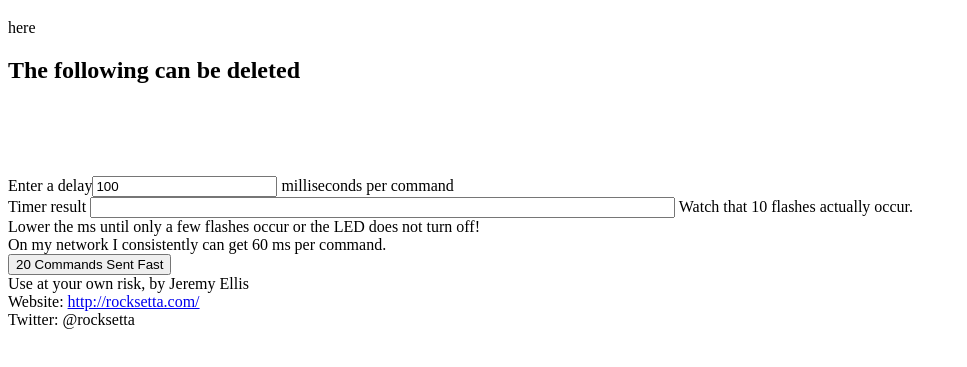
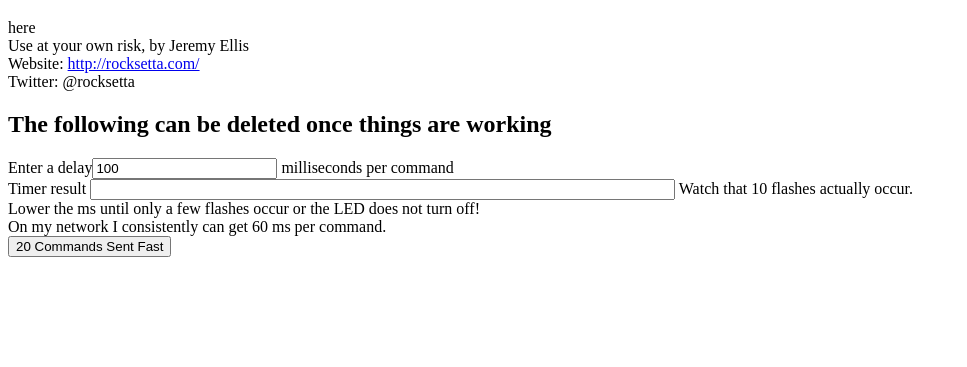
Before and after one commit to hpssjellis/arduino-simple-websocket, a website: page index.html in a window 1280 px wide. Shown: the part 269-636 px from the top of the page, without its empty margins (0-967 px from the left). Drawn offline with Linux system fonts and the light colour scheme.

Commit message:
Update index.html

```diff
--- a/index.html
+++ b/index.html
@@ -1,7 +1,7 @@
 <html>
 <head>
 
-<title>Arfuino fast weeb page communication using a Node WS Express websocket</title>
+<title>Arduino fast web page communication using a Node WS Express websocket</title>
 
 </head>
 
@@ -21,7 +21,7 @@ ws.onmessage = function (event) {
 
 </script>
 
-Use this to test new controls flashed to the Photon
+Use this to test new controls flashed to the Arduino
 <input id="myIn1" type=text value=E ><input type=button value=send onclick="{
    ws.send(document.all.myIn1.value)
 }"><br><br>
@@ -31,32 +31,21 @@ Use this to test new controls flashed to the Photon
 <input id="myOff"  type=button style="font-size:25px" value="send D7-OFF = B using touchstart" ontouchstart="{ws.send('B');return false;}" onclick="{ws.send('B');}"><br><br><br><br>
 
 
+<br><br><br><br>
+<h1>C ping Sent every 12 seconds</h1>
+<div id="myDiv1">  here<br>  </div>
+
+
+Use at your own risk, by Jeremy Ellis<br>
+Website: <a href="http://rocksetta.com/">http://rocksetta.com/</a><br>
+Twitter: @rocksetta
 
 
 
 
 
-<br><br><br><br>
-<h1>C ping Sent every 12 seconds</h1>
-<div id="myDiv1">  here<br>  </div>
+<h2>The following can be deleted once things are working</h2 >
 
-
-
-
-
-
-
-
-
-
-    <h2>The following can be deleted</h2 >
-
-
-
-
-
-
- <br><br><br><br>
 Enter a delay<input type=text id="myDelay" size=20 value=100>  milliseconds per command<br>
 Timer result <input type=text id="myWaitOut" size=70 > Watch that 10 flashes actually occur. <br>
 Lower the ms until only a few flashes occur or the LED does not turn off!<br>
@@ -91,9 +80,7 @@ On my network I consistently can get 60 ms per command.<br>
 }"><br>
 
 
-Use at your own risk, by Jeremy Ellis<br>
-Website: <a href="http://rocksetta.com/">http://rocksetta.com/</a><br>
-Twitter: @rocksetta
+
 
 </body>
 </html>
```
